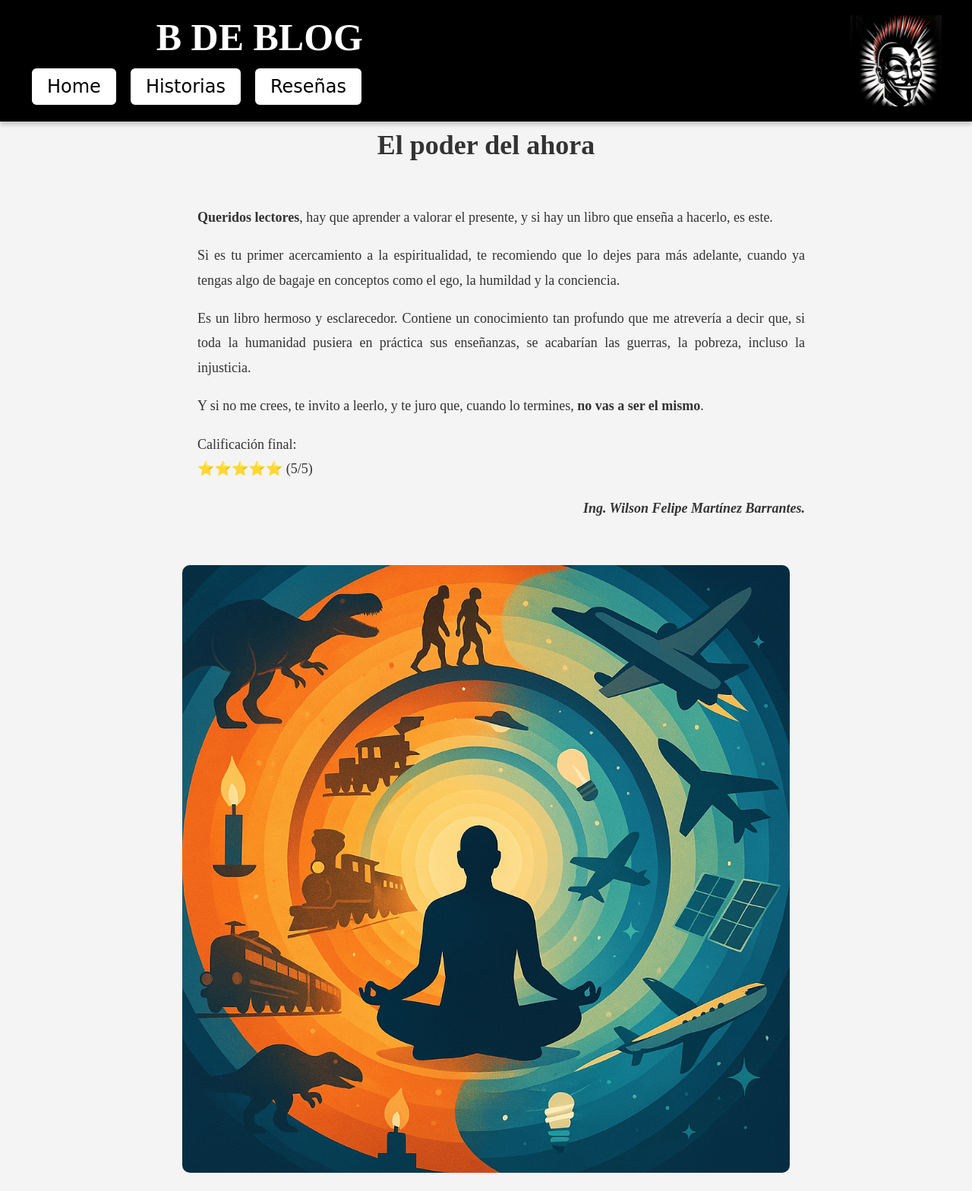
After one commit to WMARBAR/myPage_WFM, a Flask app: page /rese_PoderAhora_Eckhart in a window 1280 px wide. The commit adds this page. Shown: the whole page at 76% size. Run offline with Flask 3, Linux system fonts and the light colour scheme; some web fonts are replaced.

Commit message:
reseña el poder del ahora

```diff
--- a/app.py
+++ b/app.py
@@ -75,6 +75,10 @@ def rese_CrimenCast_FDevsky():
 def rese_ViajeCentro_Verne():
     return render_template('rese_ViajeCentro_Verne.html')  # Archivo rese_ViajeCentro_Verne
 
+@app.route('/rese_PoderAhora_Eckhart')
+def rese_PoderAhora_Eckhart():
+    return render_template('rese_PoderAhora_Eckhart.html')  # Archivo rese_PoderAhora_Eckhart
+
 
 
 if __name__ == '__main__':
--- /dev/null
+++ b/templates/rese_PoderAhora_Eckhart.html
@@ -0,0 +1,47 @@
+<!DOCTYPE html>
+<html lang="es">
+<head>
+    <meta charset="UTF-8">
+    <meta name="viewport" content="width=device-width, initial-scale=1.0">
+    <title>El poder del ahora</title>
+    <link rel="icon" type="image/x-icon" href="{{ url_for('static', filename='guyfox.ico') }}">
+    <link rel="stylesheet" href="{{ url_for('static', filename='styles.css') }}" media="screen and (min-width: 768px)">
+    <link rel="stylesheet" href="{{ url_for('static', filename='styles-media.css') }}" media="screen and (max-width: 767px)">
+</head>
+<body>
+    <!-- Banner con menú integrado -->
+    <header class="banner">
+        <div class="banner-content">
+            <h1 class="banner-title">B DE BLOG</h1>
+            <nav class="banner-menu">
+                <button class="menu-button" onclick="location.href='/'">Home</button>
+                <button class="menu-button" onclick="location.href='/historias'">Historias</button>
+                <button class="menu-button" onclick="location.href='/resenas'">Reseñas</button>
+            </nav>
+        </div>
+        <img src="{{ url_for('static', filename='guyfox.webp') }}" alt="Blog Logo" class="banner-image">
+    </header>
+
+    <div class="container">
+        <h2 class="story-title">El poder del ahora</h2>
+        <div class="story-text">
+            <p><strong>Queridos lectores</strong>, hay que aprender a valorar el presente, y si hay un libro que enseña a hacerlo, es este.</p>
+
+            <p>Si es tu primer acercamiento a la espiritualidad, te recomiendo que lo dejes para más adelante, cuando ya tengas algo de bagaje en conceptos como el ego, la humildad y la conciencia.</p>
+
+            <p>Es un libro hermoso y esclarecedor. Contiene un conocimiento tan profundo que me atrevería a decir que, si toda la humanidad pusiera en práctica sus enseñanzas, se acabarían las guerras, la pobreza, incluso la injusticia.</p>
+
+            <p>Y si no me crees, te invito a leerlo, y te juro que, cuando lo termines, <strong>no vas a ser el mismo</strong>.</p>
+
+            <p>Calificación final:<br>
+            ⭐⭐⭐⭐⭐ (5/5)</p>
+            <p class="story-author">Ing. Wilson Felipe Martínez Barrantes.</p>
+
+        </div>
+
+        <div class="image-container">
+            <img src="{{ url_for('static', filename='poderAhora.png') }}" alt="poderAhora" class="story-image">
+        </div>
+    </div>
+</body>
+</html>
--- a/templates/resenas.html
+++ b/templates/resenas.html
@@ -37,7 +37,7 @@
         <button class="menu-button" onclick="location.href='/rese_Kybalion_Hermes'">El KYBALIÓN : TRES INICIADOS</button>
         <button class="menu-button" onclick="location.href='/rese_CrimenCast_FDevsky'">Crimen y castigo : Fiódor Dostoyevski</button>
         <button class="menu-button" onclick="location.href='/rese_ViajeCentro_Verne'">Viaje al centro de la tierra :  Julio Verne</button>
-
+        <button class="menu-button" onclick="location.href='/rese_PoderAhora_Eckhart'">El poder del Ahora :  Eckhart Tolle</button>
     </div>
 
     <div class="container">
```
Also changed, not shown: static/poderAhora.png (added).
